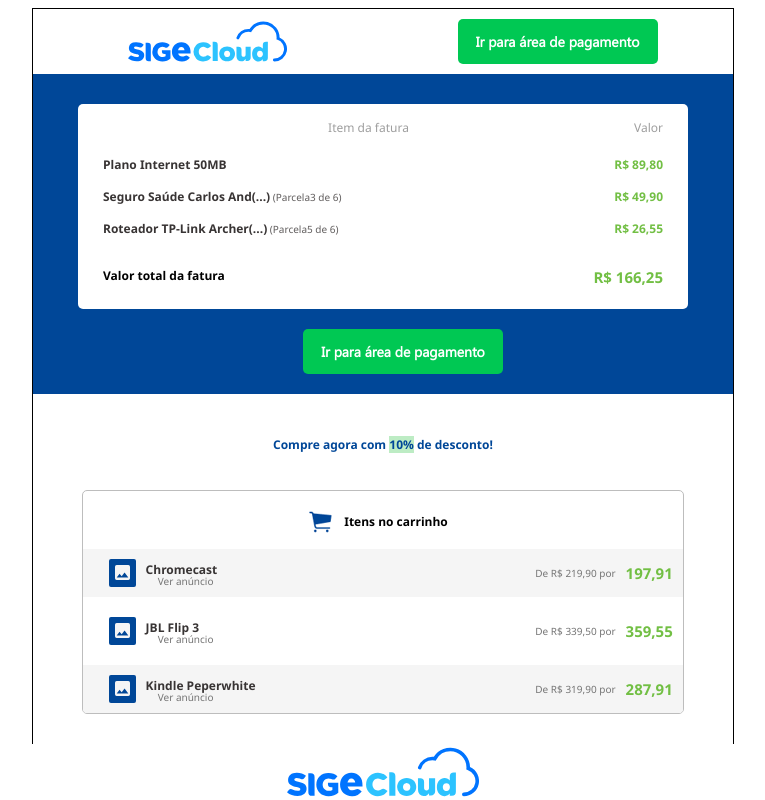
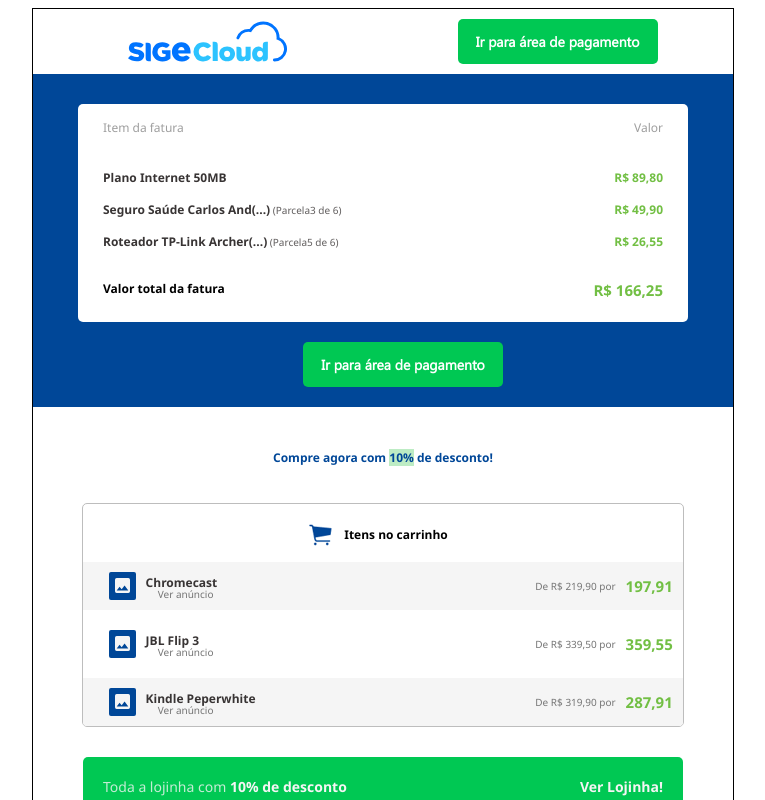
Before and after one commit to SoderJuliano/sigeCloud_test, a Vue app: page / in a window 1280 px wide. Shown: the top 800 px of the page, without its empty margins (257-1022 px from the left). Built offline with nearby package versions, Linux system fonts and the light colour scheme.

Commit message:
finished

```diff
--- a/src/components/Footer.vue
+++ b/src/components/Footer.vue
@@ -11,12 +11,13 @@
     img{
         margin: 0 auto;
         width: 15%;
+        max-width: 160px;
+        margin-bottom: 10px;
     }
     .footer{
         display: flex;
         justify-content: center;
         background-color: white;
-        position: fixed;
         bottom: 0px;
         left: 0;
         height: 7%;
--- a/src/components/Item.vue
+++ b/src/components/Item.vue
@@ -1,7 +1,7 @@
 <template>
 <div class="main-item">
     <div class="header">
-        <span>{{title}}</span>
+        <span style="float: left">{{title}}</span>
         <span style="float:right">Valor</span>
     </div>
     <div class="body">
@@ -99,6 +99,7 @@
     .body{
         justify-content: start;
         text-align: left;
+        margin-top: 50px;
     }
     .footer{
         text-align: start;
```
